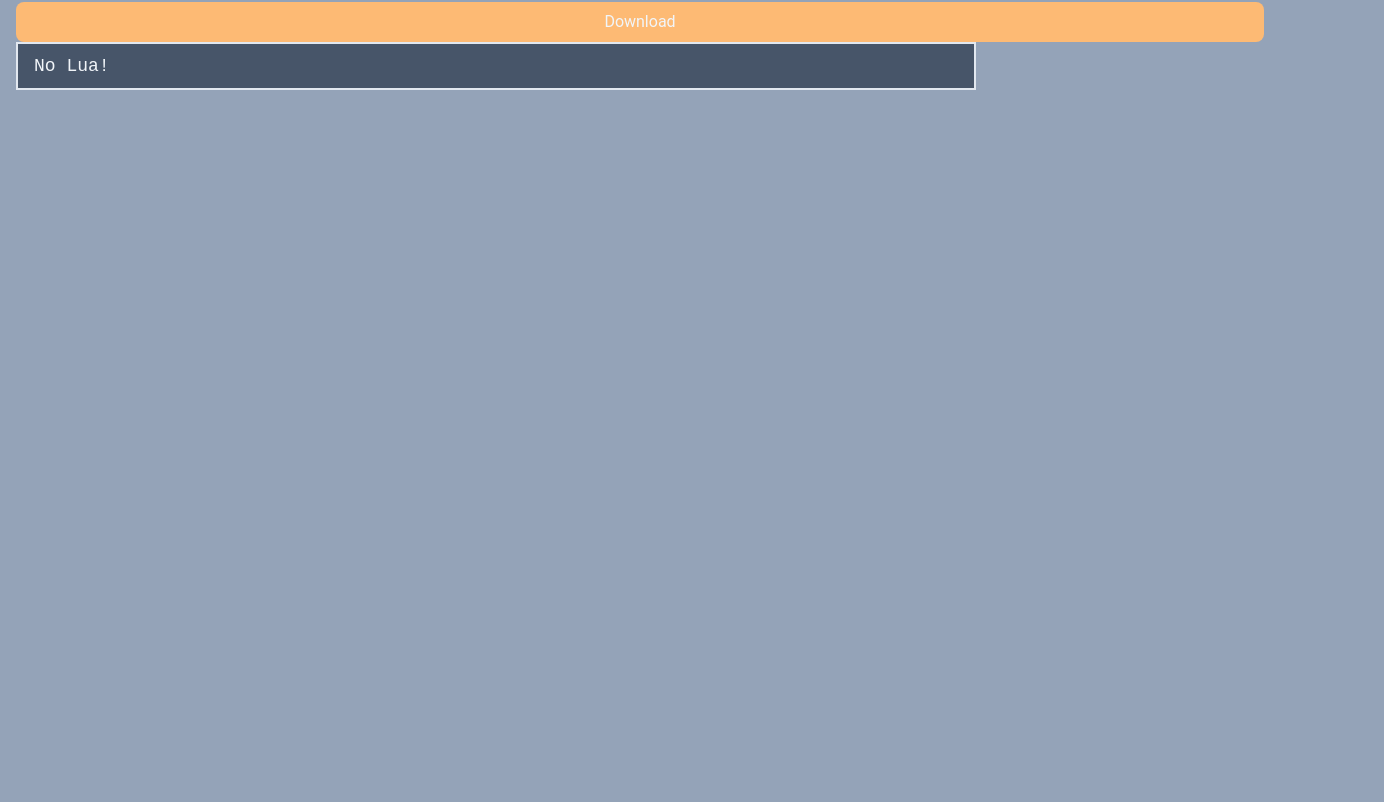
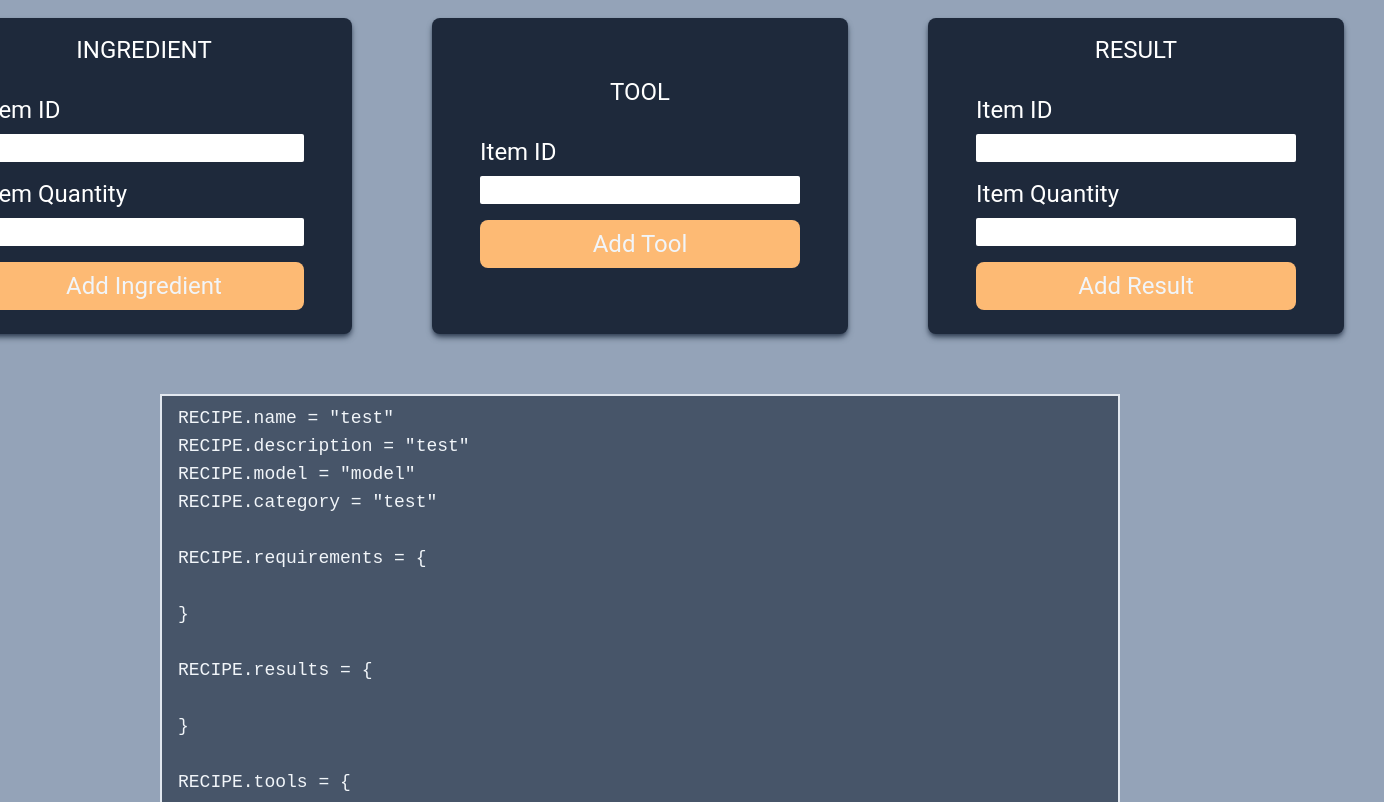
Before and after one commit to n8zone/react-helix-utility, a React (Create React App) app: page /recipe-generator in a window 1280 px wide. Shown: the part 78-880 px from the top of the page, 1384 px wide, since content can reach past the window. Before the commit the page ends 800 px from the top, so only its background shows below. Built offline with nearby package versions, Linux system fonts and the light colour scheme.

Commit message:
Recipe Creation Proof of Concept

```diff
--- a/src/GenerateRecipe.js
+++ b/src/GenerateRecipe.js
@@ -4,8 +4,11 @@
   RECIPE.description = "${desc}"
   RECIPE.model = "${model}"
   RECIPE.category = "${category}"
+
   RECIPE.requirements = {
-    ["water"] = 1
+    ${req.map((item) => {
+      return `<lua_tab>["${item.itemID}"] = ${item.quantity}`
+    }).join(',\n')}
   }
 
   RECIPE.results = {
@@ -15,7 +18,9 @@
   }
 
   RECIPE.tools = {
-    "cid"
+    ${tools.map((item) => {
+      return `<lua_tab>"${item.itemID}"`
+    }).join(',\n')}
   }
   `;
 
--- a/src/pages/RecipeGenerator.jsx
+++ b/src/pages/RecipeGenerator.jsx
@@ -5,20 +5,54 @@
 import LuaPreview from '../components/LuaPreview'
 
 import { useState } from 'react'
+import InputLabelPair from '../shared/InputLabelPair'
+import Card from '../shared/Card'
+import CardTitle from '../shared/CardTitle'
+
+import ItemQuantityForm from '../shared/ItemQuantityForm'
 
 function RecipeGenerator() {
-  const [previewLua, setPreviewLua] = useState('No Lua!')
+  const [ingredients, setIngredients] = useState([])
+  const [tools, setTools] = useState([])
+  const [results, setResults] = useState([])
+  const [previewLua, setPreviewLua] = useState(generatePreviewLua(generateRecipeLua("test", "test", "test", "model", ingredients, results, tools)))
+
+
+  const addIngredient = (newIngredient) => {
+    const newValue = [...ingredients, newIngredient]
+    setIngredients([...ingredients, newIngredient]);
+    setPreviewLua(generatePreviewLua(generateRecipeLua("test", "test", "test", "model", newValue, results, tools)))
+  };
+
+  const addTool = (newTool) => {
+    const newValue = [...tools, newTool]
+    setTools([...tools, newTool])
+    setPreviewLua(generatePreviewLua(generateRecipeLua("test", "test", "test", "model", ingredients, results, newValue)))
+  };
+
+  const addResult = (newResult) => {
+    const newValue = [...results, newResult]
+    setResults([...results, newResult]);
+    setPreviewLua(generatePreviewLua(generateRecipeLua("test", "test", "test", "model", ingredients, newValue, tools)))
+  };
+
 
   const handleRecipeGeneration = () => {
 
-    setPreviewLua(generatePreviewLua(generateRecipeLua("test", "test", "test", "model", "test", [{itemID: 'melon', quantity: 2}, {itemID: 'glue', quantity: 1}], "tool")))
+    setPreviewLua(generatePreviewLua(generateRecipeLua("test", "test", "test", "model", ingredients, results, tools)))
   }
 
   return (
-    <div className='flex flex-col'>
-      Recipe Generator
+    <div className='text-white  m-auto h-full flex justify-center items-center flex-col gap-5 bg-slate-400 text-2xl'>
+
+      <div className='flex justify-around'>
+        <ItemQuantityForm onSubmit={addIngredient} title='Ingredient'/>
+        <ItemQuantityForm onSubmit={addTool} title='Tool' showQuantity={false}/>
+        <ItemQuantityForm onSubmit={addResult} title='Result'/>
+      </div>
+
+      <LuaPreview>{previewLua}</LuaPreview>
       <Button onClick={handleRecipeGeneration}>Download</Button>
-      <LuaPreview>{previewLua}</LuaPreview>
     </div>
   )
 }
--- a/src/shared/Card.jsx
+++ b/src/shared/Card.jsx
@@ -1,13 +1,17 @@
 import React from 'react'
+import CardTitle from './CardTitle'
 
-function Card({children, bgColor}) {
+function Card({children, bgColor, title}) {
   return (
-    <div className={`${bgColor} shadow-md shadow-slate-700 rounded-lg p-4 m-10 inline-flex justify-center items-center flex-col gap-5 text-slate-950 max-w-md`}>{children}</div>
+    <>
+      <div className={`${bgColor} shadow-md shadow-slate-700 rounded-lg p-4 m-10 inline-flex justify-center items-center flex-col gap-5 text-slate-950 max-w-md`}>{children}</div>
+    </>
   )
 }
 
 Card.defaultProps = {
-  bgColor: 'bg-slate-800'
+  bgColor: 'bg-slate-800',
+  title: 'Card'
 }
 
 export default Card
--- /dev/null
+++ b/src/shared/CardTitle.jsx
@@ -0,0 +1,9 @@
+import React from 'react'
+
+function CardTitle({children}) {
+  return (
+    <h1 className='text-center text-white uppercase'>{children}</h1>
+  )
+}
+
+export default CardTitle
--- /dev/null
+++ b/src/shared/ItemQuantityForm.jsx
@@ -0,0 +1,58 @@
+import React from 'react';
+import { useState } from 'react';
+
+import Card from './Card';
+import CardTitle from './CardTitle';
+import InputLabelPair from './InputLabelPair';
+import Button from './Button';
+
+function ItemQuantityForm({ onSubmit, title, showQuantity }) {
+	const [itemID, setItemID] = useState('test');
+	const [quantity, setQuantity] = useState(1);
+
+	const handleIDChange = (e) => {
+		const newValue = e.target.value;
+		setItemID(newValue);
+	};
+
+	const handleQuantityChange = (e) => {
+		const newValue = e.target.value;
+		setQuantity(newValue);
+	};
+
+	const handleSubmit = (e) => {
+		e.preventDefault();
+		onSubmit({ itemID, quantity });
+	};
+
+	return (
+		<Card>
+			<CardTitle>{title}</CardTitle>
+			<form
+				className='flex flex-col gap-2 px-4 py-2 w-96'
+				onSubmit={handleSubmit}
+			>
+				<InputLabelPair
+					text='Item ID'
+					inputType={'text'}
+					onChange={handleIDChange}
+				/>
+				{showQuantity && (
+					<InputLabelPair
+						text='Item Quantity'
+						inputType={'number'}
+						onChange={handleQuantityChange}
+					/>
+				)}
+				<Button type='submit'>Add {title}</Button>
+			</form>
+		</Card>
+	);
+}
+
+ItemQuantityForm.defaultProps = {
+	title: 'title',
+  showQuantity: true
+};
+
+export default ItemQuantityForm;
```
